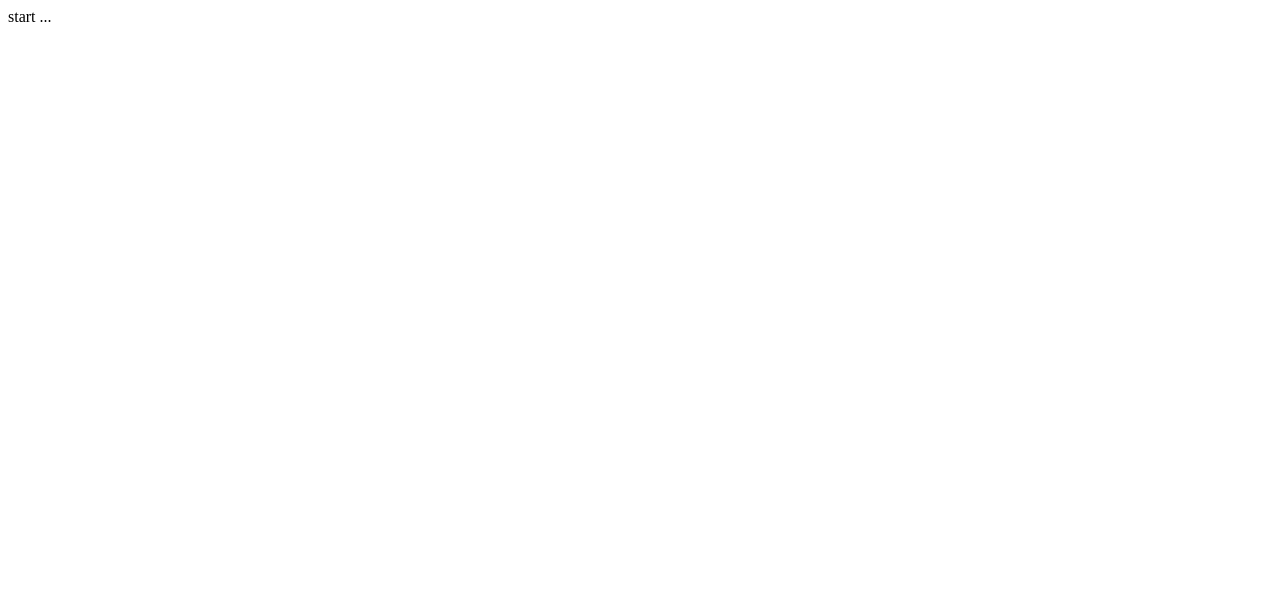
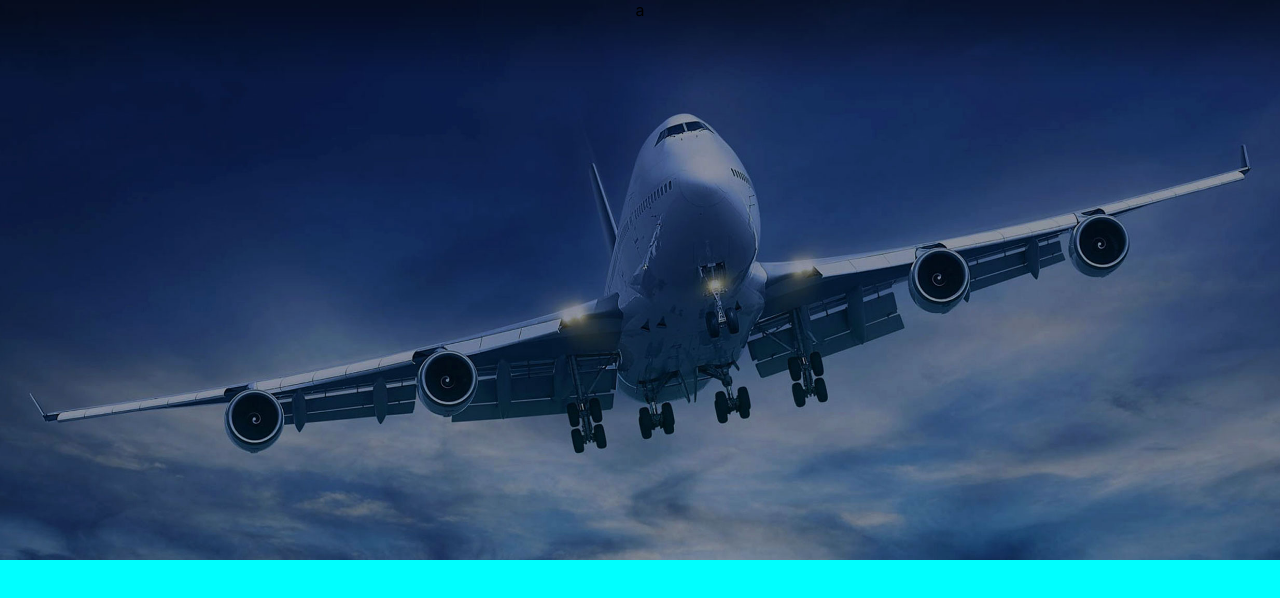
Before and after one commit to radualexeev/ae-logsavers, a React (Create React App) app in the folder client/: page / in a window 1280 px wide. Shown: the top 598 px of the page. Built offline with nearby package versions, Linux system fonts and the light colour scheme.

Commit message:
add container and content component

```diff
--- a/client/src/App.css
+++ b/client/src/App.css
@@ -1,13 +1,34 @@
-/* .App {
-  text-align: center;
+.App {
+  display: flex;
+  flex-direction: column;
+  align-items: center;
 }
 
-.App-logo {
-  height: 40vmin;
-  pointer-events: none;
+.container {
+  /* background-color: rgb(97, 173, 53); */
+  background: url("/src/img/background/avion.jpg");
+  background-size: cover;
+  background-repeat: no-repeat;
+  background-position: center;
+  display: flex;
+  justify-content: center;
+
+  width: 100vw;
+  height: 70vh;
 }
 
-@media (prefers-reduced-motion: no-preference) {
+.content {
+  /* background-color: azure; */
+  display: flex;
+  flex-direction: column;
+  align-items: center;
+
+  width: 67vw;
+  height: 70vh;
+}
+
+
+/* @media (prefers-reduced-motion: no-preference) {
   .App-logo {
     animation: App-logo-spin infinite 20s linear;
   }
@@ -35,4 +56,4 @@
   to {
     transform: rotate(360deg);
   }
-} */
+}  */
--- a/client/src/App.jsx
+++ b/client/src/App.jsx
@@ -1,11 +1,13 @@
 import './App.css';
+import Container from './components/container';
+import Content from './components/content';
 
-function App() {
+export default function App() {
   return (
     <div className="App">
-      start ...
+      <Container>
+        <Content />
+      </Container>
     </div>
   );
-}
-
-export default App;
+};
--- /dev/null
+++ b/client/src/components/container.jsx
@@ -0,0 +1,9 @@
+// import logo from "../img/background/avion.jpg"
+
+export default function Container({ children }) {
+    return (
+        <div className="container">
+            {children}
+        </div>
+    );
+};
--- /dev/null
+++ b/client/src/components/content.jsx
@@ -0,0 +1,7 @@
+export default function Content() {
+    return (
+        <div className="content">
+            a
+        </div>
+    );
+};
--- a/client/src/components/header/header.jsx
+++ /dev/null
@@ -1,5 +0,0 @@
-export default function Header() {
-    return (
-        <div>header</div>
-    );
-};
--- a/client/src/index.css
+++ b/client/src/index.css
@@ -1,13 +1,13 @@
-/* body {
+body {
+  display: flex;
+  justify-content: center;
+
   margin: 0;
+  background-color: aqua;
+
   font-family: -apple-system, BlinkMacSystemFont, 'Segoe UI', 'Roboto', 'Oxygen',
     'Ubuntu', 'Cantarell', 'Fira Sans', 'Droid Sans', 'Helvetica Neue',
     sans-serif;
   -webkit-font-smoothing: antialiased;
   -moz-osx-font-smoothing: grayscale;
 }
-
-code {
-  font-family: source-code-pro, Menlo, Monaco, Consolas, 'Courier New',
-    monospace;
-} */
```
Also changed, not shown: client/src/img/background/avion.jpg (added), client/src/img/background/background-world-dots.png (added).
